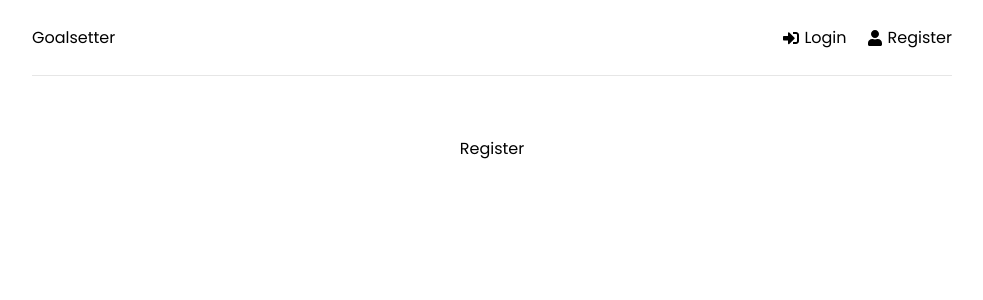
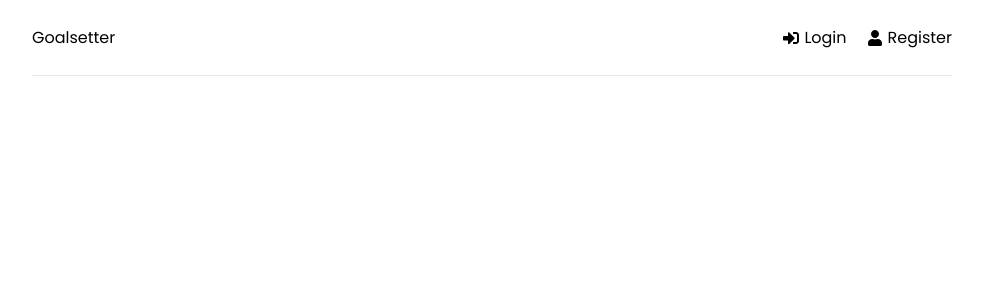
Before and after one commit to BrianNW/projects-mernstack-goalsapp, a React (Create React App) app in the folder frontend/: page /register in a window 1280 px wide. Shown: the top 300 px of the page, without its empty margins (148-1131 px from the left). Built offline with nearby package versions, Linux system fonts and the light colour scheme.

Commit message:
Add section html elements

```diff
--- a/frontend/src/pages/Register.jsx
+++ b/frontend/src/pages/Register.jsx
@@ -10,11 +10,15 @@ function Register() {
 
   })
 
-  // Destructure form data
+  // Destructure form data fields
   const {name, email, password, password2} = formData;
 
   return (
-    <div>Register</div>
+    <section className="heading">
+      <h1>
+
+      </h1>
+       </section>
   )
 }
 
```
